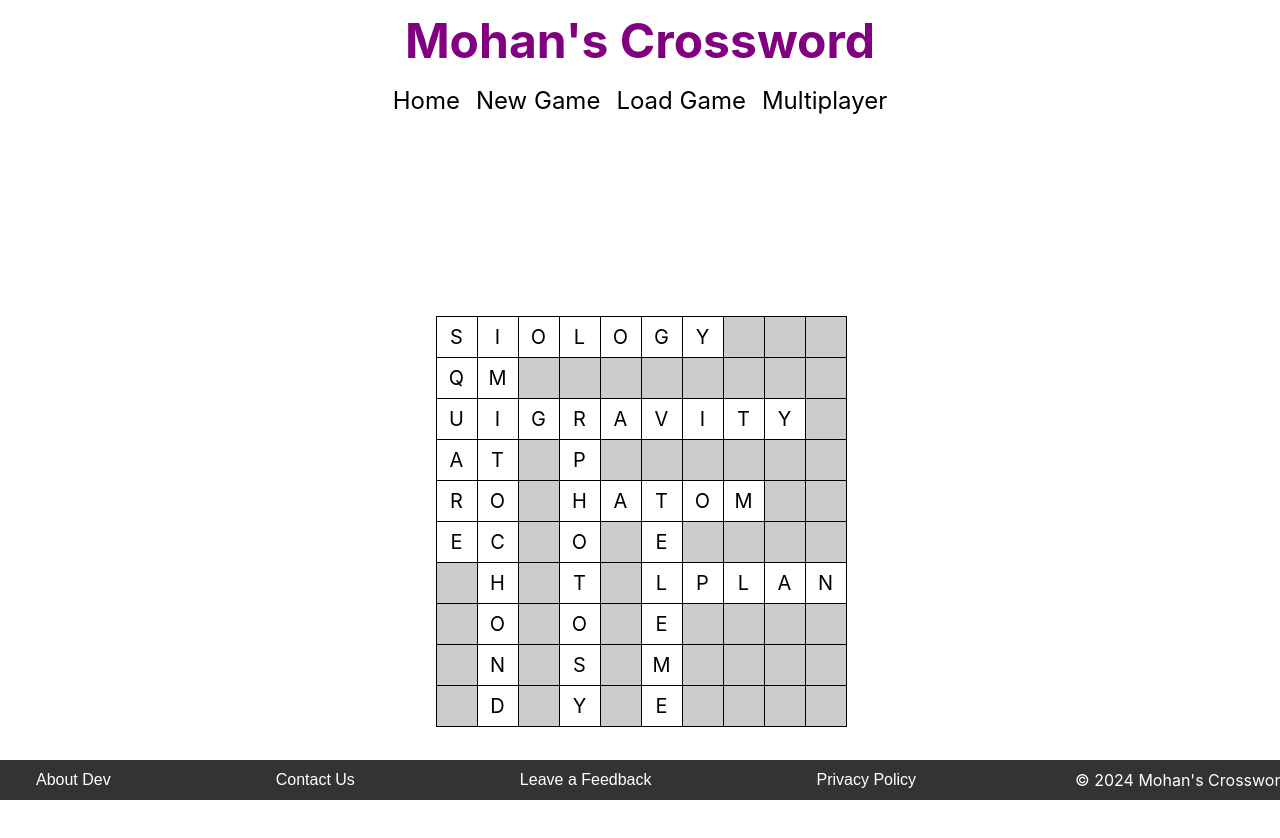
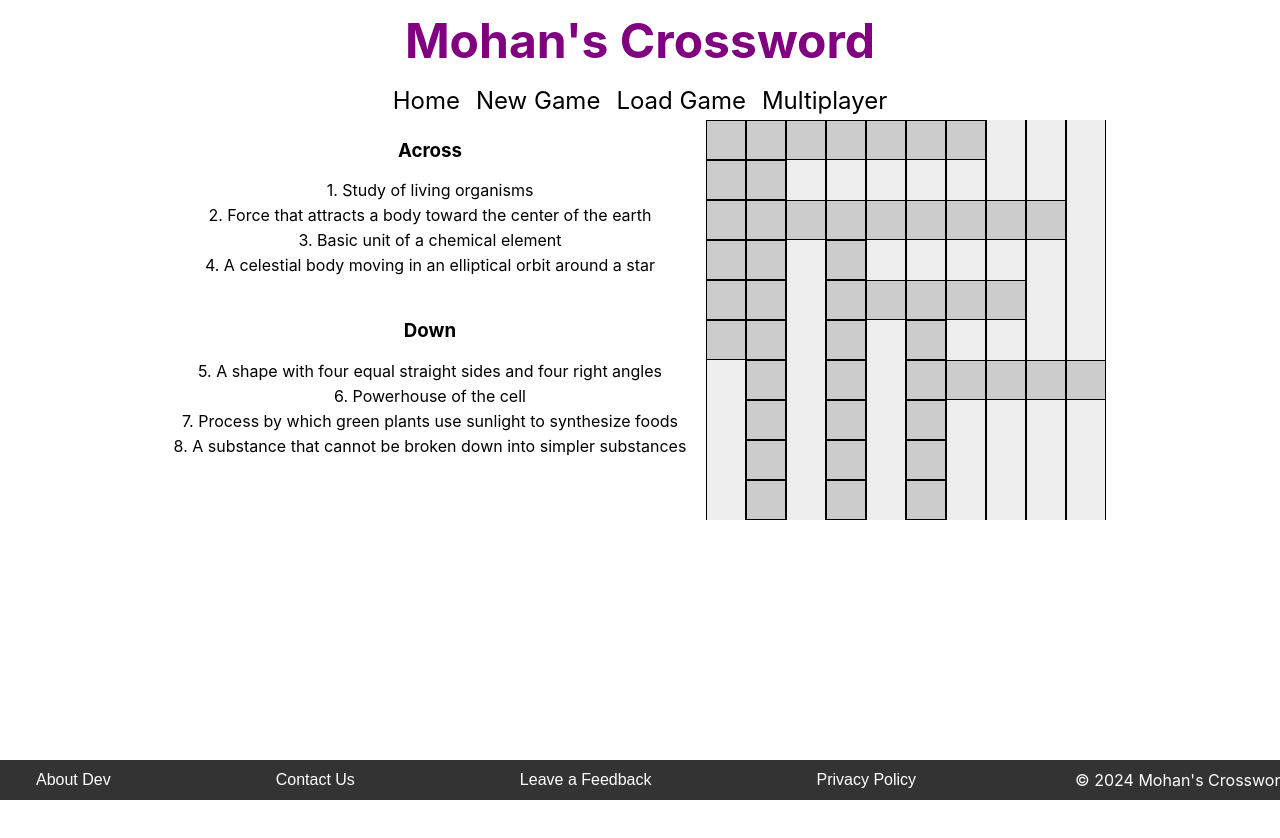
Before and after one commit to mohan-sys/mohans_crossword, a React (Create React App) app: page / in a window 1280 px wide. Shown: the top 838 px of the page. Built offline with nearby package versions, Linux system fonts and the light colour scheme.

Commit message:
grid- w minor bugs

```diff
--- a/src/components/CrosswordGrid.js
+++ b/src/components/CrosswordGrid.js
@@ -1,88 +1,159 @@
-import React from 'react';
+import React, { useState } from 'react';
 import styled from 'styled-components';
 
-function CrosswordGrid({crossword}) {
+function CrosswordGrid({ words, gridSize }) {
 
-    const gridSize = 10;
+    const [grid, setGrid] = useState(
+        Array.from({ length: gridSize }, () => Array(gridSize).fill(''))
+    );
 
-    const grid = Array(gridSize).fill(null).map(() => Array(gridSize).fill(null));
 
-    const placeWord = (word, startX, startY, direction) => {
-        for(let i = 0; i < word.length; i++){
-            if(direction === 'across'){
-                if(startX + i < gridSize){
-                    grid[startY][startX + i] = word[i];
-                }
-            }
-            else if(direction === 'down') {
-                if (startY + i < gridSize) {
-                    grid[startY + i][startX] = word[i];
-                }
-            }
+    const cellNumbers = {};
+    const acrossClues = [];
+    const downClues = [];
+
+    words.forEach(({ word, startX, startY, direction, clue, number }) => {
+        cellNumbers['${startY}-${startX}'] = number;
+        if (direction === 'across') {
+            acrossClues.push({ number, clue, word });
+        } else {
+            downClues.push({ number, clue, word });
         }
+    });
+
+    const handleInputChange = (e, rowIndex, colIndex) => {
+        const value = e.target.value.toUpperCase();
+        if (value.length > 1) return;
+
+        const newGrid = grid.map(row => row.slice());
+        newGrid[rowIndex][colIndex] = value;
+        setGrid(newGrid);
     };
 
-    placeWord('BIOLOGY', 0, 0, 'across');
-    placeWord('GRAVITY', 2, 2, 'across');
-    placeWord('ATOM', 4, 4, 'across');
-    placeWord('PLANET', 6, 6, 'across');
-    placeWord('SQUARE', 0, 0, 'down');
-    placeWord('MITOCHONDRIA', 1, 1, 'down');
-    placeWord('PHOTOSYNTHESIS', 3, 3, 'down');
-    placeWord('ELEMENT', 5, 5, 'down');
+    const isCellEditable = (rowIndex, colIndex) => {
+        return words.some(({ word, startX, startY, direction }) => {
+            if (direction === 'across') {
+                return rowIndex === startY && colIndex >= startX && colIndex < startX + word.length;
+            } else {
+                return colIndex === startX && rowIndex >= startY && rowIndex < startY + word.length;
+            }
+        });
+    };
 
-  return (
-    <Container>
-            <CrosswordGrid1>
-                {grid.map((row, rowIndex) => (
-                    row.map((cell, cellIndex) => (
-                        <GridCell key = {`${rowIndex}-${cellIndex}`} filled = {cell !== null}>
-                            {cell}
-                        </GridCell>
-                    ))
+    const renderGrid = () => {
+        return grid.map((row, rowIndex) => (
+            <Row key={rowIndex}>
+                {row.map((cell, colIndex) => (
+                    <GridCell
+                        key={colIndex}
+                        filled={cell !== ''}
+                        number={cellNumbers['${rowIndex}-${colIndex}']}
+                    >
+                        {cellNumbers['${rowIndex}-${colIndex}'] && (
+                            <CellNumber>{cellNumbers['${rowIndex}-${colIndex}']}</CellNumber>
+                        )}
+                        <CellInput
+                            value={cell}
+                            onChange={(e) => handleInputChange(e, rowIndex, colIndex)}
+                            disabled={!isCellEditable(rowIndex, colIndex)}
+                            maxLength={1}
+                        />
+                    </GridCell>
                 ))}
-            </CrosswordGrid1>
-    </Container>
-  )
+            </Row>
+        ));
+    };
+
+    return (
+        <Container>
+            <CluesContainer>
+                <CluesList>
+                    <h3>Across</h3>
+                    {acrossClues.map(({ number, clue }) => (
+                        <Clue key={number}>{number}. {clue}</Clue>
+                    ))}
+                </CluesList>
+                <CluesList>
+                    <h3>Down</h3>
+                    {downClues.map(({ number, clue }) => (
+                        <Clue key={number}>{number}. {clue}</Clue>
+                    ))}
+                </CluesList>
+            </CluesContainer>
+            <GridContainer>
+                {renderGrid()}
+            </GridContainer>
+        </Container>
+    );
 }
 
-export default CrosswordGrid
+export default CrosswordGrid;
+
 
 const Container = styled.div`
     display: flex;
     justify-content: center;
-    align-items: center;
+    align-items: flex-start;
     height: 100vh;
     width: 100vw;
 `;
 
-/* const CenterBox = styled.div`
-    background-color: rgba(255, 255, 255, 0.8);
-    width: 60%;
-    height: 60%;
+const CluesContainer = styled.div`
+    display: flex;
+    flex-direction: column;
+    margin-right: 20px;
+`;
+
+const CluesList = styled.div`
+    margin-bottom: 20px;
+`;
+
+const Clue = styled.div`
+    margin-bottom: 5px;
+`;
+
+const GridContainer = styled.div`
+    display: flex;
+    flex-direction: column;
+    justify-content: center;
+    align-items: center;
+`;
+
+const Row = styled.div`
+    display: flex;
+`;
+
+const GridCell = styled.div`
+    position: relative;
+    width: 40px;
+    height: 40px;
+    border: 1px solid #000;
+    border-collapse: collapse;
     display: flex;
     justify-content: center;
     align-items: center;
-    border-radius: 10px;
-    box-shadow: 0 4px 8px rgba(0, 0, 0, 0.1);
+    background-color: ${props => (props.filled ? '#fff' : '#ccc')};
+    box-sizing: border-box;
+`;
+
+const CellNumber = styled.span`
+    position: absolute;
+    top: 2px;
+    left: 2px;
+    font-size: 12px;
+    color: #000;
+`;
+
+const CellInput = styled.input`
+    width: 100%;
+    height: 100%;
     text-align: center;
-    color: black;
-`; */
-
-const CrosswordGrid1 = styled.div`
-    display: grid;
-    grid-template-columns: repeat(10, 40px);
-    grid-template-rows: repeat(10, 40px);
-    gap: 1px;
-`
-
-const GridCell = styled.div`
-    width: 40px;
-    height: 40px;
-    border: 1px solid #000;
-    display: flex;
-    justify-content: center;
-    align-items: center;
+    border: none;
     font-size: 20px;
-    background-color: ${props => props.filled ? '#fff' : '#ccc'};
-`
+    text-transform: uppercase;
+    background-color: transparent;
+    &:disabled {
+        background-color: #eee;
+        cursor: not-allowed;
+    }
+`;
--- a/src/components/MainContent.js
+++ b/src/components/MainContent.js
@@ -2,15 +2,26 @@ import React from 'react';
 import styled from 'styled-components';
 import CrosswordGrid from './CrosswordGrid';
 
-function MainContent({crossword}) {
+function MainContent() {
+
+  const words = [
+    { word: 'BIOLOGY', startX: 0, startY: 0, direction: 'across', clue: 'Study of living organisms', number: 1 },
+    { word: 'GRAVITY', startX: 2, startY: 2, direction: 'across', clue: 'Force that attracts a body toward the center of the earth', number: 2 },
+    { word: 'ATOM', startX: 4, startY: 4, direction: 'across', clue: 'Basic unit of a chemical element', number: 3 },
+    { word: 'PLANET', startX: 6, startY: 6, direction: 'across', clue: 'A celestial body moving in an elliptical orbit around a star', number: 4 },
+    { word: 'SQUARE', startX: 0, startY: 0, direction: 'down', clue: 'A shape with four equal straight sides and four right angles', number: 5 },
+    { word: 'MITOCHONDRIA', startX: 1, startY: 1, direction: 'down', clue: 'Powerhouse of the cell', number: 6 },
+    { word: 'PHOTOSYNTHESIS', startX: 3, startY: 3, direction: 'down', clue: 'Process by which green plants use sunlight to synthesize foods', number: 7 },
+    { word: 'ELEMENT', startX: 5, startY: 5, direction: 'down', clue: 'A substance that cannot be broken down into simpler substances', number: 8 }
+  ];
+
+  return (
+        < CrosswordGrid words = {words} gridSize = {10}/>
+  )
+}
 
 
-  return (
-    <Container>
-        < CrosswordGrid crossword = {crossword}/>
-    </Container>
-  )
-}
+
 
 export default MainContent
 
```
